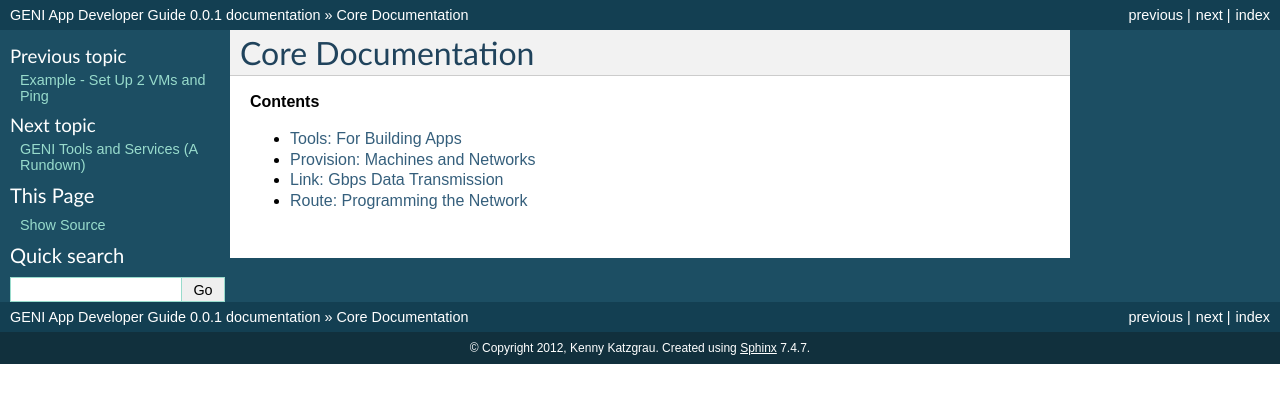
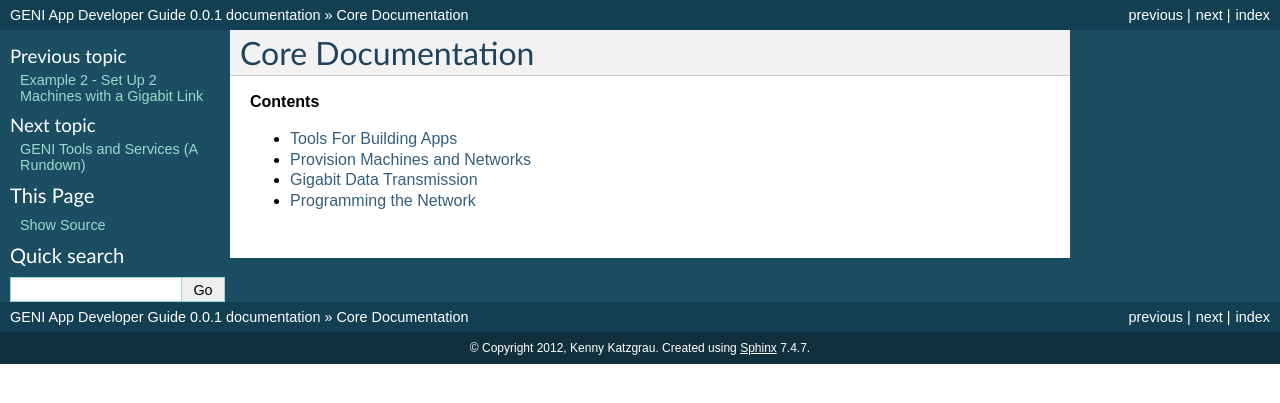
Before and after one commit to katzgrau/geni-docs, a Sphinx documentation site: the page built from source/main/index.txt, in a window 1280 px wide. Shown: the top 403 px of the page. Built offline with Sphinx 7.4.7, drawn with Linux system fonts in a browser that asks for light colours; formulas are drawn with MathJax 3.

Commit message:
Gigabit tutorial part 1

```diff
--- a/source/examples/example-1.txt
+++ b/source/examples/example-1.txt
@@ -1,4 +1,4 @@
-Example - Set Up 2 VMs and Ping
+Example 1 - Set Up 2 VMs and Ping
 ===============================
 
 In this short experiment you'll learn how to set up 2 virtual machines that can ping each other on the GENI platform. You'll need to get :doc:`GENI credentials <../setup/get-your-geni-credentials>` before you can complete this example.
--- a/source/examples/index.txt
+++ b/source/examples/index.txt
@@ -7,3 +7,4 @@
    :maxdepth: 1
 
    Set Up 2 VMs and Get Them to Talk <example-1.txt>
+   Set Up A Multi-site, Gigabit Network <example-2.txt>
--- a/source/index.txt
+++ b/source/index.txt
@@ -14,7 +14,7 @@
 Read on to find out :doc:`why GENI exists <intro/what-is-geni>`.
 
 .. toctree::
-   :maxdepth: 2
+   :maxdepth: 3
 
    intro/index
    setup/index
--- a/source/main/gigabit/index.txt
+++ b/source/main/gigabit/index.txt
@@ -7,3 +7,6 @@
 
 .. toctree::
    :maxdepth: 1
+
+   real
+   simulation
--- a/source/main/index.txt
+++ b/source/main/index.txt
@@ -6,7 +6,7 @@
 .. toctree::
    :maxdepth: 1
 
-   Tools: For Building Apps <tools/index>
-   Provision: Machines and Networks <resources/index>
-   Link: Gbps Data Transmission <gigabit/index>
-   Route: Programming the Network <openflow/index>
+   Tools For Building Apps <tools/index>
+   Provision Machines and Networks <resources/index>
+   Gigabit Data Transmission <gigabit/index>
+   Programming the Network <openflow/index>
```
Also changed, not shown: source/examples/example-2.txt (added, +56 -0 lines).
